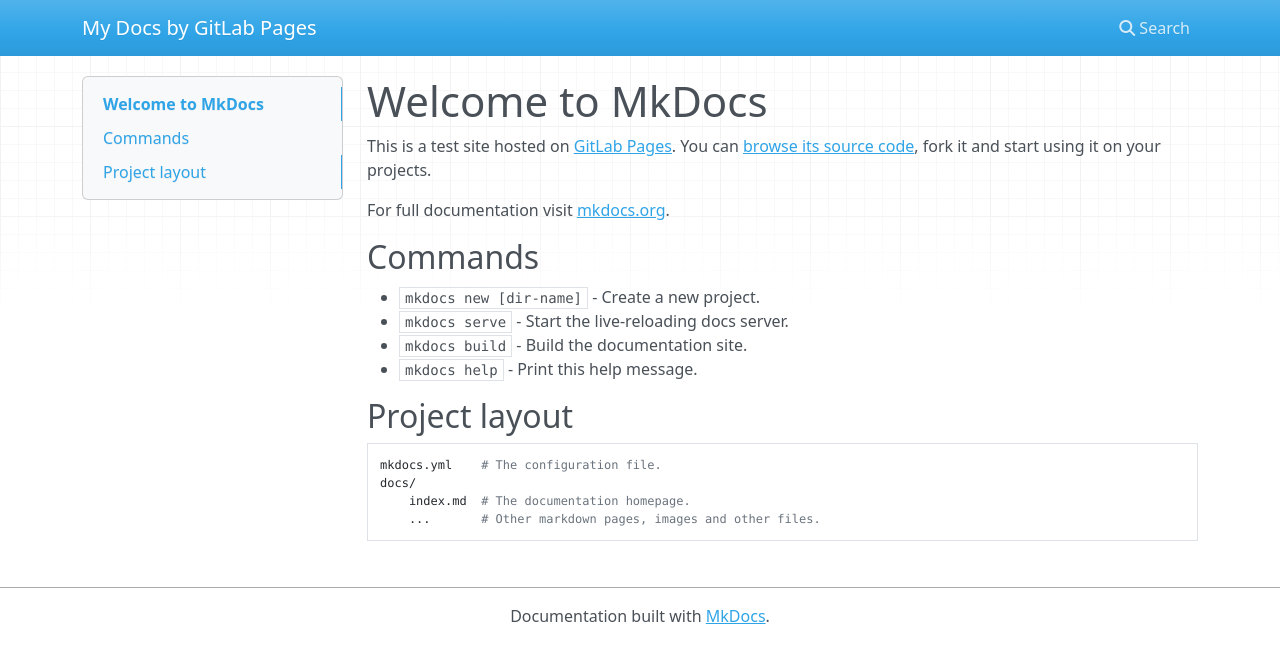
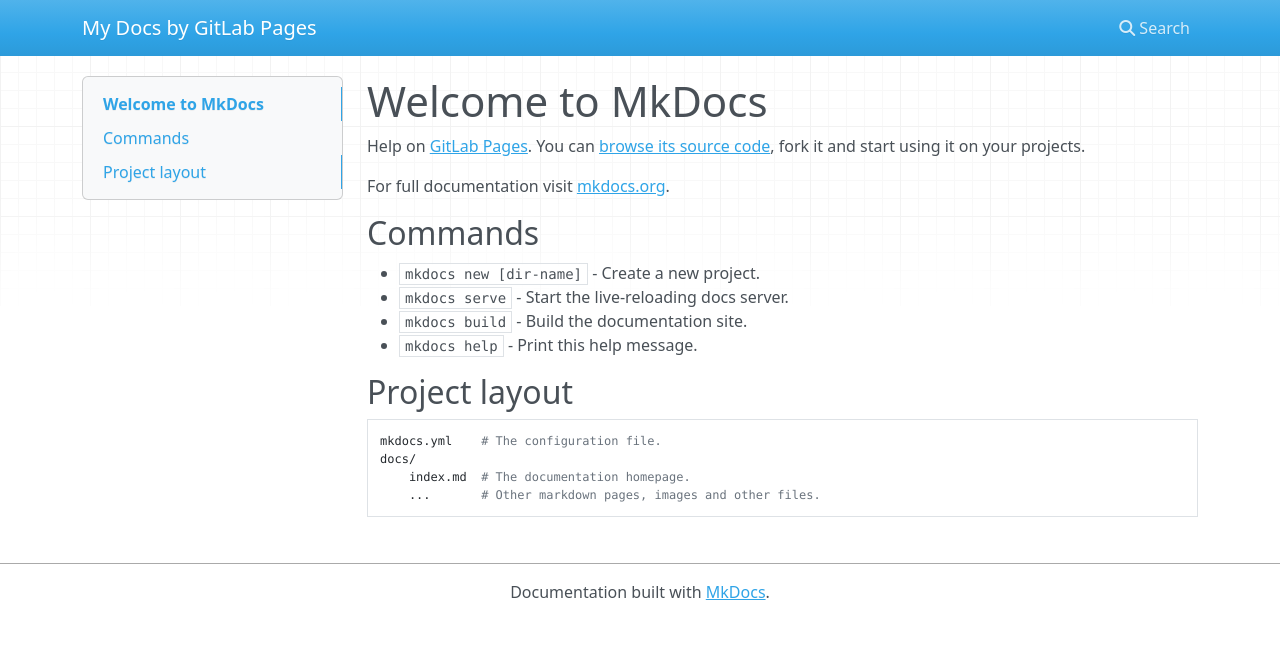
Before and after one commit to JairModi/Bootcamp2023, an MkDocs documentation site: the page built from docs/index.md, in a window 1280 px wide. Shown: the top 663 px of the page. Built offline with MkDocs 1.6.1, drawn with Linux system fonts in a browser that asks for light colours; nearby versions of some CDN libraries.

Commit message:
Update index.md

```diff
--- a/docs/index.md
+++ b/docs/index.md
@@ -1,6 +1,6 @@
 # Welcome to MkDocs
 
-This is a test site hosted on [GitLab Pages](https://pages.gitlab.io). You can
+Help on [GitLab Pages](https://pages.gitlab.io). You can
 [browse its source code](https://gitlab.com/pages/mkdocs), fork it and start
 using it on your projects.
 
```
